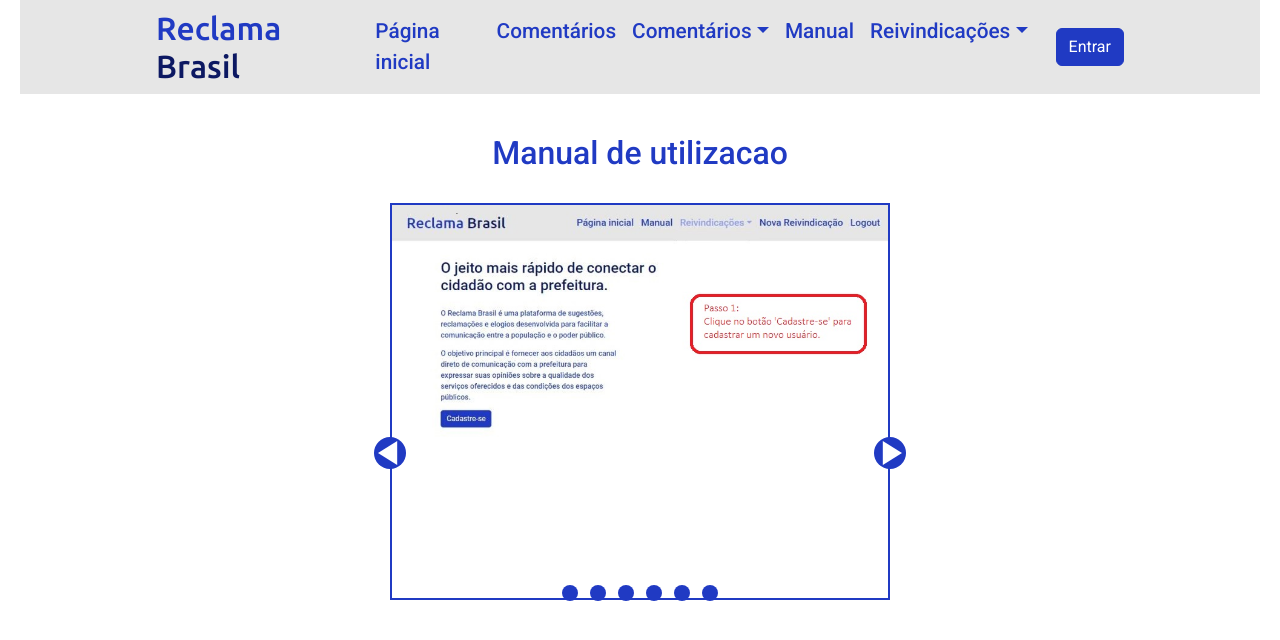
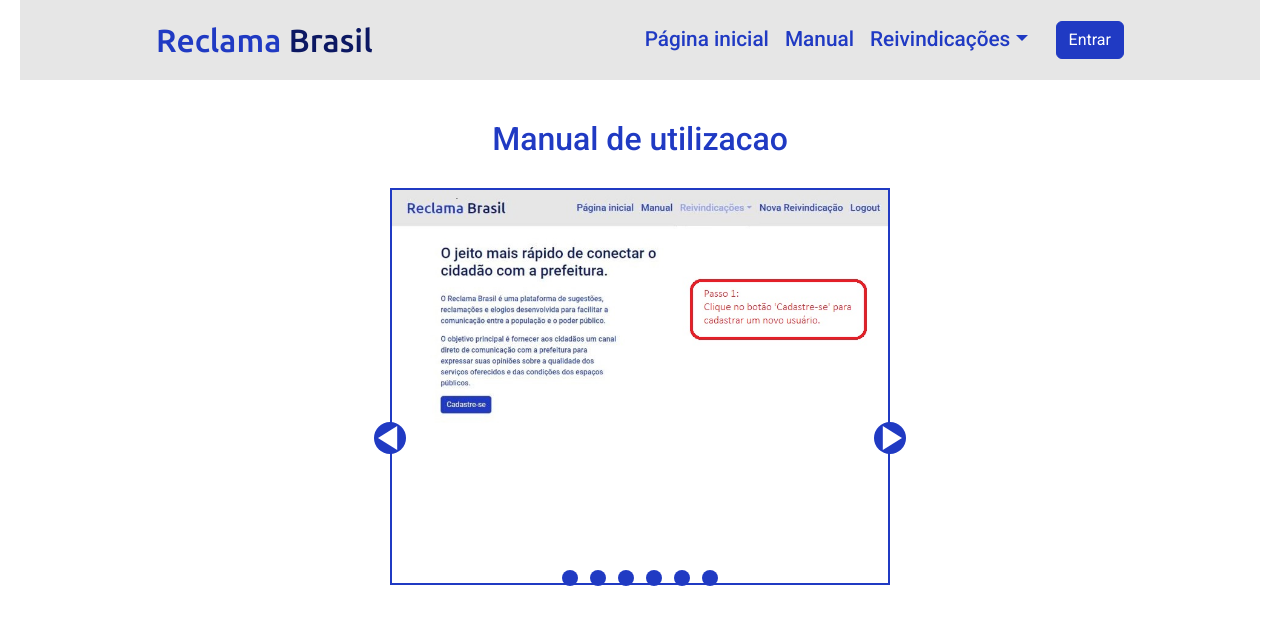
Before and after one commit to more-devs-2-blu/java.py, a Django app: page /Manual/ in a window 1280 px wide. Shown: the top 640 px of the page. Run offline with Django 4.2, Linux system fonts and the light colour scheme; some libraries are stand-ins or nearby versions.

Commit message:
Correções de css

```diff
--- a/main/templates/main/manual.html
+++ b/main/templates/main/manual.html
@@ -13,105 +13,76 @@
 {% block 'content' %}
 
 <div class='conteudo'>
-
    <h2 style="text-align: center">Manual de utilizacao</h2>
-
-    <section class="carousel" aria-label="Gallery" >
+   <section class="carousel" aria-label="Gallery">
       <ol class="carousel__viewport">
-          <li id="carousel__slide1"
-              class="carousel__slide">
+         <li id="carousel__slide1" class="carousel__slide">
             <img src="{% static 'img/filtro_comentarios.jpg' %}" alt="imagem 1">
             <div class="carousel__snapper">
-              <a href="#carousel__slide6"
-                 class="carousel__prev">slide anterior</a>
-              <a href="#carousel__slide2"
-                 class="carousel__next">Go to next slide</a>
+               <a href="#carousel__slide6" class="carousel__prev">slide anterior</a>
+               <a href="#carousel__slide2" class="carousel__next">Go to next slide</a>
             </div>
          </li>
-          <li id="carousel__slide2"
-              tabindex="0"
-              class="carousel__slide">
+         <li id="carousel__slide2" tabindex="0" class="carousel__slide">
             <img src="{% static 'img/cadastro_usuario.jpg' %}" alt="imagem 2">
-            <div class="carousel__snapper"></div>
-            <a href="#carousel__slide1"
-               class="carousel__prev">slide anterior</a>
-            <a href="#carousel__slide3"
-               class="carousel__next">proximo slide</a>
+            <div class="carousel__snapper">
+               <a href="#carousel__slide1" class="carousel__prev">slide anterior</a>
+               <a href="#carousel__slide3" class="carousel__next">proximo slide</a>
+            </div>
          </li>
-          <li id="carousel__slide3"
-              tabindex="0"
-              class="carousel__slide">
+         <li id="carousel__slide3" tabindex="0" class="carousel__slide">
             <img src="{% static 'img/tela_login.jpg' %}" alt="imagem 3">
-            <div class="carousel__snapper"></div>
-            <a href="#carousel__slide2"
-               class="carousel__prev">slide anterior</a>
-            <a href="#carousel__slide4"
-               class="carousel__next">proximo slide</a>
+            <div class="carousel__snapper">
+               <a href="#carousel__slide2" class="carousel__prev">slide anterior</a>
+               <a href="#carousel__slide4" class="carousel__next">proximo slide</a>
+            </div>
          </li>
-          <li id="carousel__slide4"
-              tabindex="0"
-              class="carousel__slide">
+         <li id="carousel__slide4" tabindex="0" class="carousel__slide">
             <img src="{% static 'img/cadastro_comentario.jpg' %}" alt="imagem 4">
-            <div class="carousel__snapper"></div>
-            <a href="#carousel__slide3"
-               class="carousel__prev">slide anteriore</a>
-            <a href="#carousel__slide5"
-               class="carousel__next">proximo slide</a>
+            <div class="carousel__snapper">
+               <a href="#carousel__slide3" class="carousel__prev">slide anteriore</a>
+               <a href="#carousel__slide5" class="carousel__next">proximo slide</a>
+            </div>
          </li>
-          <li id="carousel__slide5"
-          tabindex="0"
-          class="carousel__slide">
+         <li id="carousel__slide5" tabindex="0" class="carousel__slide">
             <img src="{% static 'img/tela_comentario.jpg' %}" alt="imagem 5">
-        <div class="carousel__snapper"></div>
-        <a href="#carousel__slide4"
-           class="carousel__prev">slide anterior</a>
-        <a href="#carousel__slide6"
-           class="carousel__next">proximo slide</a>
+            <div class="carousel__snapper">
+               <a href="#carousel__slide4" class="carousel__prev">slide anterior</a>
+               <a href="#carousel__slide6" class="carousel__next">proximo slide</a>
+            </div>
          </li>
          </li>
-    <li id="carousel__slide6"
-    tabindex="0"
-    class="carousel__slide">
+         <li id="carousel__slide6" tabindex="0" class="carousel__slide">
             <img src="{% static 'img/comentario_extendido.jpg' %}" alt="imagem 6">
-  <div class="carousel__snapper"></div>
-  <a href="#carousel__slide5"
-     class="carousel__prev"> slide anterior</a>
-  <a href="#carousel__slide1"
-     class="carousel__next">Ir para o slide</a>
+            <div class="carousel__snapper">
+               <a href="#carousel__slide5" class="carousel__prev"> slide anterior</a>
+               <a href="#carousel__slide1" class="carousel__next">Ir para o slide</a>
+            </div>
          </li>
       </ol>
       <aside class="carousel__navigation">
          <ol class="carousel__navigation-list">
             <li class="carousel__navigation-item">
-              <a href="#carousel__slide1"
-                 class="carousel__navigation-button">Go to slide 1</a>
+               <a href="#carousel__slide1" class="carousel__navigation-button">Go to slide 1</a>
             </li>
             <li class="carousel__navigation-item">
-              <a href="#carousel__slide2"
-                 class="carousel__navigation-button">Ir para slide 2</a>
+               <a href="#carousel__slide2" class="carousel__navigation-button">Ir para slide 2</a>
             </li>
             <li class="carousel__navigation-item">
-              <a href="#carousel__slide3"
-                 class="carousel__navigation-button">Ir para slide 3</a>
+               <a href="#carousel__slide3" class="carousel__navigation-button">Ir para slide 3</a>
             </li>
             <li class="carousel__navigation-item">
-              <a href="#carousel__slide4"
-                 class="carousel__navigation-button">Ir para slide 4</a>
+               <a href="#carousel__slide4" class="carousel__navigation-button">Ir para slide 4</a>
             </li>
             <li class="carousel__navigation-item">
-                <a href="#carousel__slide5"
-                   class="carousel__navigation-button">Ir para slide 5</a>
+               <a href="#carousel__slide5" class="carousel__navigation-button">Ir para slide 5</a>
             </li>
             <li class="carousel__navigation-item">
-                <a href="#carousel__slide6"
-                   class="carousel__navigation-button">Ir para slide 6</a>
+               <a href="#carousel__slide6" class="carousel__navigation-button">Ir para slide 6</a>
             </li>
          </ol>
       </aside>
    </section>
-
-
-
 </div>
 
 
--- a/templates/shared/header.html
+++ b/templates/shared/header.html
@@ -20,25 +20,6 @@
                     <li class="nav-item">
                         <a class="nav-link" href="{% url 'home' %}">Página inicial</a>
                     </li>
-                    <li class="nav-item">
-                        <a class="nav-link" href="{% url 'comentarios/listagem' %}?value=1">Comentários</a>
-                    </li>
-
-                    <!-- Dropdown Menu-->
-                    <li class="nav-item dropdown">
-                        <a class="nav-link dropdown-toggle" data-toggle="dropdown"
-                            href="{% url 'comentarios/listagem' %}?value=0" role="button" aria-haspopup="true"
-                            aria-expanded="false">Comentários</a>
-                        <div class="dropdown-menu">
-                            <a class="dropdown-item" href="{% url 'comentarios/listagem' %}?value=1">Segurança</a>
-                            <a class="dropdown-item" href="{% url 'comentarios/listagem' %}?value=2">Acessibilidade</a>
-                            <a class="dropdown-item" href="{% url 'comentarios/listagem' %}?value=3">Saúde pública</a>
-                            <a class="dropdown-item" href="{% url 'comentarios/listagem' %}?value=4">Outros</a>
-                        </div>
-                    </li>
-                    <!-- End Dropdown Menu -->
-
-
                     <li class="nav-item">
                         <a class="nav-link" href="{% url 'manual' %}">Manual</a>
                     </li>
--- a/templates/static/css/main/manual.css
+++ b/templates/static/css/main/manual.css
@@ -2,12 +2,15 @@
   75% {
     left: 0;
   }
+
   95% {
     left: 100%;
   }
+
   98% {
     left: 100%;
   }
+
   99% {
     left: 0;
   }
@@ -17,12 +20,15 @@
   75% {
     left: 0;
   }
+
   95% {
     left: -300%;
   }
+
   98% {
     left: -300%;
   }
+
   99% {
     left: 0;
   }
@@ -32,19 +38,21 @@
   96% {
     scroll-snap-align: center;
   }
+
   97% {
     scroll-snap-align: none;
   }
+
   99% {
     scroll-snap-align: none;
   }
+
   100% {
     scroll-snap-align: center;
   }
 }
 
 body {
-    #max-width: 37.5rem;
   margin: 0 auto;
   padding: 0 1.25rem;
   font-family: 'Lato', sans-serif;
@@ -73,7 +81,8 @@
   -ms-overflow-style: none;
 }
 
-  ol, li {
+ol,
+li {
   list-style: none;
   margin: 0;
   padding: 0;
@@ -118,7 +127,7 @@
   position: absolute;
   top: 50%;
   left: 50%;
-    transform: translate3d(-50%,-40%,70px);
+  transform: translate3d(-50%, -40%, 70px);
   color: #fff;
   font-size: 2em;
 }
```
Also changed, not shown: templates/static/scripts/edicao.js (+0 -19 lines). Lines whose indentation alone changed are shown as unchanged.
